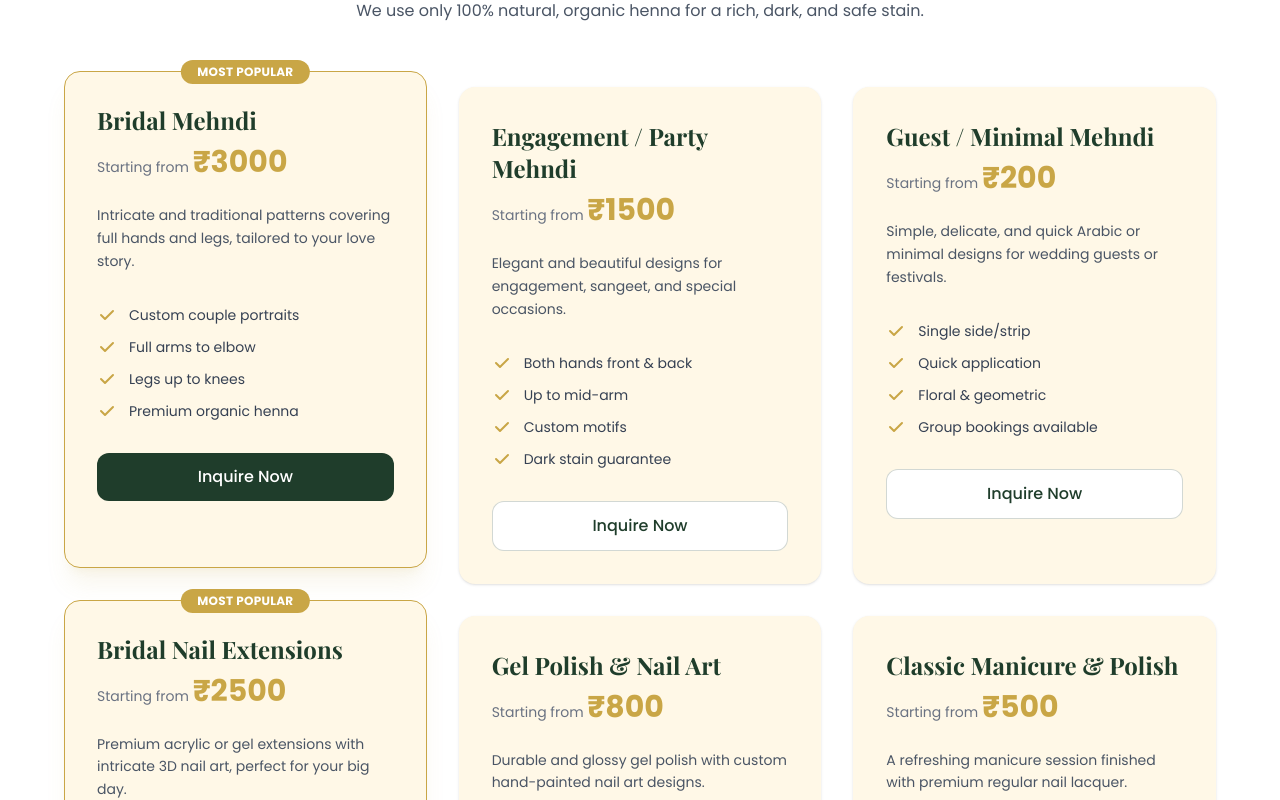
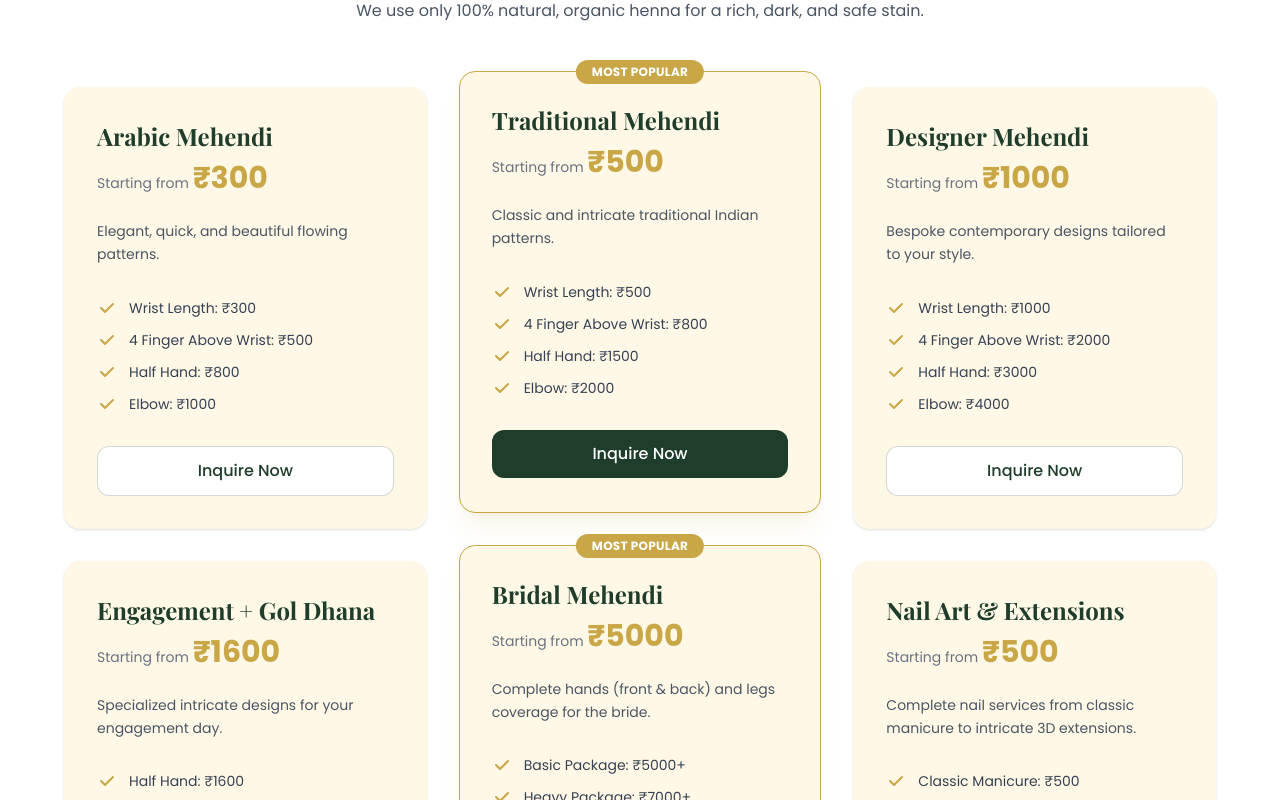
Before and after one commit to mehendiandnailsbyriddhi-star/MehandiByRiddhi, a React (Vite) app: page / in a window 1280 px wide. Shown: the part 2180-2980 px from the top of the page. Built offline with nearby package versions, Linux system fonts and the light colour scheme; a web font is replaced by a local one.

Commit message:
feat: update pricing and contact number

```diff
--- a/src/components/Booking.jsx
+++ b/src/components/Booking.jsx
@@ -18,7 +18,7 @@ export default function Booking() {
   const handleSubmit = (e) => {
     e.preventDefault();
     const message = `Hi Riddhi! I would like to book a session.%0A%0A*Name:* ${formData.name}%0A*Service:* ${formData.event}%0A*Date:* ${formData.date}%0A*Location:* ${formData.location}%0A%0APlease let me know your availability and pricing.`;
-    window.open(`https://wa.me/919876543210?text=${message}`, '_blank');
+    window.open(`https://wa.me/99774418119?text=${message}`, '_blank');
   };
 
   return (
@@ -41,23 +41,23 @@ export default function Booking() {
               </p>
 
               <div className="space-y-6 mb-10">
-                <a href="https://wa.me/919876543210" target="_blank" rel="noreferrer" className="flex items-center group">
+                <a href="https://wa.me/99774418119" target="_blank" rel="noreferrer" className="flex items-center group">
                   <div className="w-12 h-12 bg-white/10 rounded-full flex items-center justify-center mr-4 group-hover:bg-[#C9A646] transition-colors">
                     <MessageCircle className="w-5 h-5 text-white" />
                   </div>
                   <div>
                     <p className="text-sm text-gray-400">Chat with us</p>
-                    <p className="font-medium text-lg">+91 98765 43210</p>
+                    <p className="font-medium text-lg">+91 99774 41811</p>
                   </div>
                 </a>
 
-                <a href="tel:+919876543210" className="flex items-center group">
+                <a href="tel:99774418119" className="flex items-center group">
                   <div className="w-12 h-12 bg-white/10 rounded-full flex items-center justify-center mr-4 group-hover:bg-[#C9A646] transition-colors">
                     <Phone className="w-5 h-5 text-white" />
                   </div>
                   <div>
                     <p className="text-sm text-gray-400">Call us</p>
-                    <p className="font-medium text-lg">+91 98765 43210</p>
+                    <p className="font-medium text-lg">+91 99774 41811</p>
                   </div>
                 </a>
 
--- a/src/components/Footer.jsx
+++ b/src/components/Footer.jsx
@@ -76,7 +76,7 @@ export default function Footer() {
               <InstagramIcon className="w-5 h-5" />
             </a>
             <a
-              href="https://wa.me/919876543210"
+              href="https://wa.me/99774418119"
               target="_blank"
               rel="noreferrer"
               className="text-gray-400 hover:text-[#C9A646] transition-colors"
@@ -84,7 +84,7 @@ export default function Footer() {
               <MessageCircle className="w-5 h-5" />
             </a>
             <a
-              href="tel:+919876543210"
+              href="tel:99774418119"
               className="text-gray-400 hover:text-[#C9A646] transition-colors"
             >
               <Phone className="w-5 h-5" />
--- a/src/components/Hero.jsx
+++ b/src/components/Hero.jsx
@@ -4,7 +4,7 @@ import { Star, ChevronDown, Award } from 'lucide-react';
 export default function Hero() {
   const handleWhatsAppClick = () => {
     const message = encodeURIComponent("Hi Riddhi! I'm interested in booking a mehndi or nail art session. Can we discuss details?");
-    window.open(`https://wa.me/919876543210?text=${message}`, '_blank');
+    window.open(`https://wa.me/99774418119?text=${message}`, '_blank');
   };
 
   return (
--- a/src/components/Services.jsx
+++ b/src/components/Services.jsx
@@ -2,45 +2,45 @@ import { motion } from 'framer-motion';
 
 const services = [
   {
-    title: 'Bridal Mehndi',
-    price: '3000',
-    description: 'Intricate and traditional patterns covering full hands and legs, tailored to your love story.',
-    features: ['Custom couple portraits', 'Full arms to elbow', 'Legs up to knees', 'Premium organic henna'],
+    title: 'Arabic Mehendi',
+    price: '300',
+    description: 'Elegant, quick, and beautiful flowing patterns.',
+    features: ['Wrist Length: ₹300', '4 Finger Above Wrist: ₹500', 'Half Hand: ₹800', 'Elbow: ₹1000'],
+    popular: false
+  },
+  {
+    title: 'Traditional Mehendi',
+    price: '500',
+    description: 'Classic and intricate traditional Indian patterns.',
+    features: ['Wrist Length: ₹500', '4 Finger Above Wrist: ₹800', 'Half Hand: ₹1500', 'Elbow: ₹2000'],
     popular: true
   },
   {
-    title: 'Engagement / Party Mehndi',
-    price: '1500',
-    description: 'Elegant and beautiful designs for engagement, sangeet, and special occasions.',
-    features: ['Both hands front & back', 'Up to mid-arm', 'Custom motifs', 'Dark stain guarantee'],
+    title: 'Designer Mehendi',
+    price: '1000',
+    description: 'Bespoke contemporary designs tailored to your style.',
+    features: ['Wrist Length: ₹1000', '4 Finger Above Wrist: ₹2000', 'Half Hand: ₹3000', 'Elbow: ₹4000'],
     popular: false
   },
   {
-    title: 'Guest / Minimal Mehndi',
-    price: '200',
-    description: 'Simple, delicate, and quick Arabic or minimal designs for wedding guests or festivals.',
-    features: ['Single side/strip', 'Quick application', 'Floral & geometric', 'Group bookings available'],
+    title: 'Engagement + Gol Dhana',
+    price: '1600',
+    description: 'Specialized intricate designs for your engagement day.',
+    features: ['Half Hand: ₹1600', 'Elbow Hand: ₹2100', 'Per Single Figure: ₹50', 'Per Couple Figure: ₹100'],
     popular: false
   },
   {
-    title: 'Bridal Nail Extensions',
-    price: '2500',
-    description: 'Premium acrylic or gel extensions with intricate 3D nail art, perfect for your big day.',
-    features: ['Acrylic/Gel extensions', 'Custom 3D art & stones', 'Long-lasting finish', 'Cuticle care included'],
+    title: 'Bridal Mehendi',
+    price: '5000',
+    description: 'Complete hands (front & back) and legs coverage for the bride.',
+    features: ['Basic Package: ₹5000+', 'Heavy Package: ₹7000+', 'Customize Bridal: ₹10000+'],
     popular: true
   },
   {
-    title: 'Gel Polish & Nail Art',
-    price: '800',
-    description: 'Durable and glossy gel polish with custom hand-painted nail art designs.',
-    features: ['Lasts up to 3-4 weeks', 'Wide shade range', 'Hand-painted designs', 'Zero chipping'],
-    popular: false
-  },
-  {
-    title: 'Classic Manicure & Polish',
+    title: 'Nail Art & Extensions',
     price: '500',
-    description: 'A refreshing manicure session finished with premium regular nail lacquer.',
-    features: ['Nail shaping & buffing', 'Cuticle cleaning', 'Hand massage', 'Premium regular polish'],
+    description: 'Complete nail services from classic manicure to intricate 3D extensions.',
+    features: ['Classic Manicure: ₹500', 'Gel Polish & Art: ₹800', 'Bridal Extensions: ₹2500'],
     popular: false
   }
 ];
--- a/src/components/WhatsAppStickyButton.jsx
+++ b/src/components/WhatsAppStickyButton.jsx
@@ -6,7 +6,7 @@ export default function WhatsAppStickyButton() {
     <div className="fixed bottom-6 right-6 z-50 flex items-center justify-center">
       <span className="absolute w-14 h-14 rounded-full bg-[#25D366] opacity-75 animate-ping"></span>
       <motion.a
-        href="https://wa.me/919876543210"
+        href="https://wa.me/99774418119"
         target="_blank"
         rel="noreferrer"
         initial={{ scale: 0 }}
```
